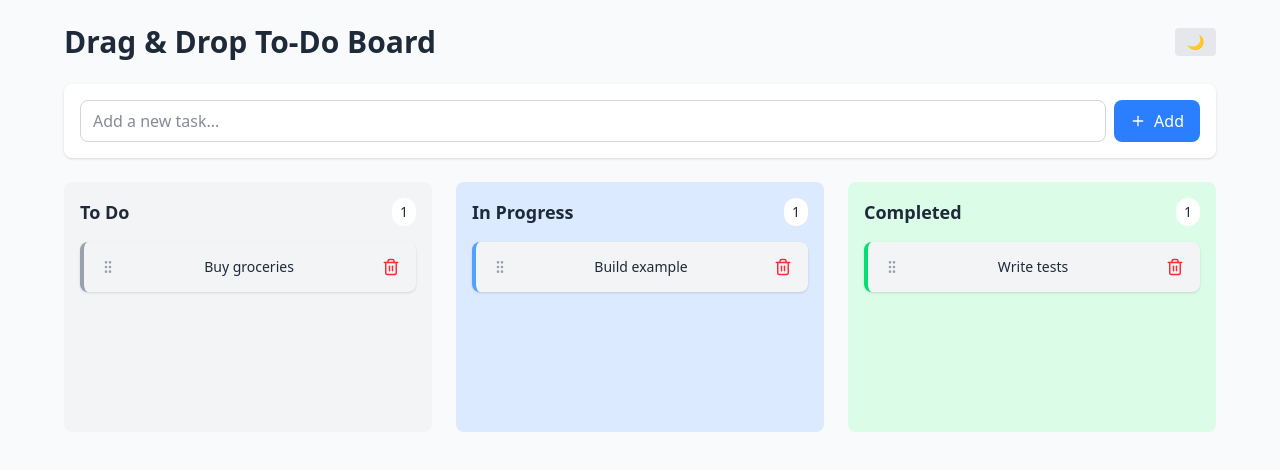
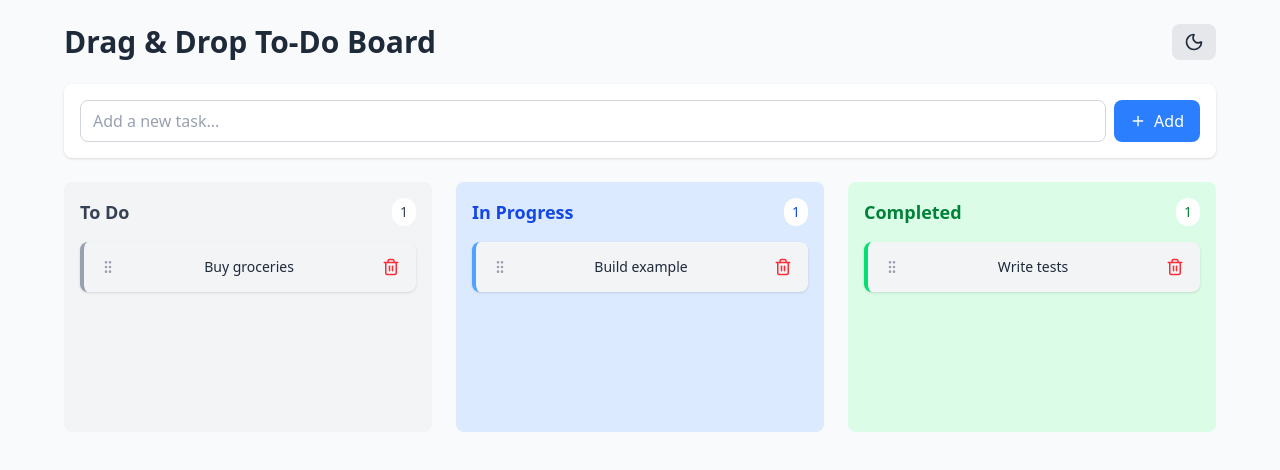
Before and after one commit to Prefna-Vagheni/Drag-Drop-Board, a React (Vite) app: page / in a window 1280 px wide. Shown: the top 470 px of the page. Built offline with nearby package versions, Linux system fonts and the light colour scheme.

Commit message:
Refactored: components

```diff
--- a/src/ui/AppLayout.jsx
+++ b/src/ui/AppLayout.jsx
@@ -1,7 +1,7 @@
 import Header from './Header';
 import Heading from './Heading';
 // import TaskList from './TaskList';
-import Column from './Column';
+import DragDropTodoApp from './DragDropTodoApp';
 // import TestDraDroppaleContainer from './TestDraDroppaleContainer';
 
 function AppLayout() {
@@ -9,7 +9,7 @@ function AppLayout() {
     <div className="w-full h-screen text-gray-800 bg-gray-200">
       {/* <Header /> */}
       {/* <TestDraDroppaleContainer /> */}
-      <Column />
+      <DragDropTodoApp />
 
       {/* <main className="w-full h-screen grid grid-rows-[40px_1fr] grid-cols-3 gap-4 p-3 text-center">
         <Heading>To Do</Heading>
--- a/src/ui/Column.jsx
+++ b/src/ui/DragDropTodoApp.jsx
@@ -9,23 +9,28 @@ import {
   useSensors,
 } from '@dnd-kit/core';
 import { arrayMove, sortableKeyboardCoordinates } from '@dnd-kit/sortable';
-import { Plus, GripVertical } from 'lucide-react';
+import { Plus, GripVertical, Sun, Moon } from 'lucide-react';
 import DroppableColumn from './DroppableColumn';
 import ConfirmDeleteModal from './ConfirmDeleteModal';
 
 const columns = [
-  { id: 'todo', title: 'To Do', bg: 'bg-gray-100', text: 'text-gray-700' },
+  {
+    id: 'todo',
+    title: 'To Do',
+    bg: 'bg-gray-100 dark:bg-gray-800',
+    text: 'text-gray-700 dark:text-gray-200',
+  },
   {
     id: 'inprogress',
     title: 'In Progress',
-    bg: 'bg-blue-100',
-    text: 'text-blue-700',
+    bg: 'bg-blue-100 dark:bg-blue-900/50',
+    text: 'text-blue-700 dark:text-blue-200',
   },
   {
     id: 'completed',
     title: 'Completed',
-    bg: 'bg-green-100',
-    text: 'text-green-700',
+    bg: 'bg-green-100 dark:bg-green-900/50',
+    text: 'text-green-700 dark:text-green-200',
   },
 ];
 
@@ -36,7 +41,6 @@ export default function DragDropTodoApp() {
     return saved
       ? JSON.parse(saved)
       : [
-          // optional initial data (remove if you don't want defaults)
           { id: '1', title: 'Buy groceries', status: 'todo' },
           { id: '2', title: 'Build example', status: 'inprogress' },
           { id: '3', title: 'Write tests', status: 'completed' },
@@ -53,19 +57,27 @@ export default function DragDropTodoApp() {
     useSensor(KeyboardSensor, { coordinateGetter: sortableKeyboardCoordinates })
   );
 
+  // Save tasks to localStorage
   useEffect(() => {
     localStorage.setItem('tasks', JSON.stringify(tasks));
   }, [tasks]);
-  // Dark mode
+
+  // Dark mode initialization
   useEffect(() => {
-    const savedTheme = localStorage.getItem('theme');
+    const savedTheme = localStorage.getItem('darkMode');
+    const prefersDark = window.matchMedia(
+      '(prefers-color-scheme: dark)'
+    ).matches;
 
-    if (savedTheme === 'dark') {
+    // If saved preference exists, use it; otherwise use system preference
+    const shouldBeDark = savedTheme ? savedTheme === 'true' : prefersDark;
+
+    setIsDark(shouldBeDark);
+
+    if (shouldBeDark) {
       document.documentElement.classList.add('dark');
-      setIsDark(true);
     } else {
       document.documentElement.classList.remove('dark');
-      setIsDark(false);
     }
   }, []);
 
@@ -76,12 +88,6 @@ export default function DragDropTodoApp() {
     setActiveId(active.id);
   };
 
-  /**
-   * handleDragOver:
-   * - detect if hovering a column (we register columns with useDroppable)
-   * - or hovering another task (over.id will be that task id)
-   * - if status must change, update tasks and insert the dragging item into the new list
-   */
   const handleDragOver = ({ active, over }) => {
     if (!over) return;
     const activeId = active.id;
@@ -90,43 +96,32 @@ export default function DragDropTodoApp() {
     const activeTask = tasks.find((t) => t.id === activeId);
     if (!activeTask) return;
 
-    // If over is a column id (we register columns as droppable),
-    // set newStatus to that column id.
     const columnHit = columns.find((c) => c.id === overId);
     let newStatus = null;
-    let insertIndex = null; // where to insert in the new status list
+    let insertIndex = null;
 
     if (columnHit) {
       newStatus = columnHit.id;
-      // insert at end of that column's tasks
       const tasksInNew = tasks.filter((t) => t.status === newStatus);
-      insertIndex = tasksInNew.length; // append
+      insertIndex = tasksInNew.length;
     } else {
-      // over is likely an item id
       const overTask = tasks.find((t) => t.id === overId);
       if (overTask) {
         newStatus = overTask.status;
-        // we'll try to insert before the overTask within its column
         const tasksInNew = tasks.filter((t) => t.status === newStatus);
         insertIndex = tasksInNew.findIndex((t) => t.id === overId);
       }
     }
 
-    // If newStatus equals current, nothing to do here
     if (!newStatus || activeTask.status === newStatus) return;
 
-    // Remove active item from the list and re-insert with updated status
     setTasks((prev) => {
-      // remove active
       const withoutActive = prev.filter((t) => t.id !== activeId);
-      // create updated item
       const updatedActive = { ...activeTask, status: newStatus };
 
-      // split lists by status so we can inject
       const result = [];
       for (const col of columns) {
         if (col.id === newStatus) {
-          // items for this column: take existing (without active), then insert updatedActive at insertIndex
           const list = withoutActive.filter((t) => t.status === col.id);
           const before = list.slice(0, insertIndex);
           const after = list.slice(insertIndex);
@@ -139,12 +134,6 @@ export default function DragDropTodoApp() {
     });
   };
 
-  /**
-   * handleDragEnd:
-   * - if dropped over an item in same column -> reorder that column
-   * - if dropped over column or item in different column, the status should already have been updated
-   *   by handleDragOver, so we just clear active
-   */
   const handleDragEnd = ({ active, over }) => {
     setActiveId(null);
     if (!over) return;
@@ -154,7 +143,6 @@ export default function DragDropTodoApp() {
 
     if (!activeTask || !overTask) return;
 
-    // only reorder if they're in the same column
     if (activeTask.status === overTask.status) {
       const status = activeTask.status;
       const columnTasks = tasks.filter((t) => t.status === status);
@@ -164,7 +152,6 @@ export default function DragDropTodoApp() {
       if (oldIndex !== -1 && newIndex !== -1 && oldIndex !== newIndex) {
         const newColumnOrder = arrayMove(columnTasks, oldIndex, newIndex);
 
-        // reconstruct global tasks by replacing that column block
         const newTasks = [];
         for (const col of columns) {
           if (col.id === status) {
@@ -197,34 +184,38 @@ export default function DragDropTodoApp() {
     setTasks((prev) => prev.filter((task) => task.id !== id));
     setTaskToDelete(null);
   };
+
   const cancelDelete = () => setTaskToDelete(null);
+
   const toggleDarkMode = () => {
-    if (isDark) {
+    const newMode = !isDark;
+    setIsDark(newMode);
+    localStorage.setItem('darkMode', newMode.toString());
+
+    if (newMode) {
+      document.documentElement.classList.add('dark');
+    } else {
       document.documentElement.classList.remove('dark');
-      localStorage.setItem('theme', 'light');
-    } else {
-      document.documentElement.classList.add('dark');
-      localStorage.setItem('theme', 'dark');
     }
-    setIsDark(!isDark);
   };
 
   return (
-    <div className="p-6 bg-gray-50 dark:bg-gray-900 min-h-screen">
+    <div className="p-6 bg-gray-50 dark:bg-gray-900 min-h-screen transition-colors">
       <div className="max-w-6xl mx-auto">
         <div className="flex justify-between items-center mb-6">
-          <h1 className="text-3xl font-bold text-gray-800 dark:text-gray-100 ">
+          <h1 className="text-3xl font-bold text-gray-800 dark:text-gray-100">
             Drag & Drop To-Do Board
           </h1>
           <button
             onClick={toggleDarkMode}
-            className=" top-4 right-4 bg-gray-200 dark:bg-gray-700 dark:text-gray-50 px-3 py-1 rounded text-sm cursor-pointer"
+            className="bg-gray-200 dark:bg-gray-700 text-gray-800 dark:text-gray-100 px-3 py-2 rounded-lg hover:bg-gray-300 dark:hover:bg-gray-600 transition-colors"
+            aria-label="Toggle dark mode"
           >
-            {isDark ? '☀️' : '🌙'}
+            {isDark ? <Sun size={20} /> : <Moon size={20} />}
           </button>
         </div>
 
-        <div className="bg-white dark:bg-gray-800 p-4 rounded-lg shadow-sm mb-6">
+        <div className="bg-white dark:bg-gray-800 p-4 rounded-lg shadow-sm mb-6 transition-colors">
           <div className="flex gap-2">
             <input
               type="text"
@@ -232,11 +223,11 @@ export default function DragDropTodoApp() {
               onChange={(e) => setNewTask(e.target.value)}
               onKeyDown={onKeyDown}
               placeholder="Add a new task..."
-              className="flex-1 px-3 py-2 bg-white dark:bg-gray-700 border border-gray-300 dark:border-gray-600 text-gray-900 dark:text-gray-100 rounded-lg focus:outline-none focus:ring-2 focus:ring-blue-500"
+              className="flex-1 px-3 py-2 bg-white dark:bg-gray-700 border border-gray-300 dark:border-gray-600 text-gray-900 dark:text-gray-100 placeholder:text-gray-400 dark:placeholder:text-gray-500 rounded-lg focus:outline-none focus:ring-2 focus:ring-blue-500 transition-colors"
             />
             <button
               onClick={addTask}
-              className="bg-blue-500 dark:text-gray-400 hover:bg-blue-600 text-white px-4 py-2 rounded-lg flex items-center gap-2 transition-colors"
+              className="bg-blue-500 hover:bg-blue-600 text-white px-4 py-2 rounded-lg flex items-center gap-2 transition-colors"
             >
               <Plus size={16} />
               Add
@@ -258,7 +249,7 @@ export default function DragDropTodoApp() {
                 id={col.id}
                 title={col.title}
                 bgColor={col.bg}
-                text={col.text}
+                textColor={col.text}
                 tasks={getTasksByStatus(col.id)}
                 onDelete={setTaskToDelete}
               />
@@ -267,12 +258,15 @@ export default function DragDropTodoApp() {
 
           <DragOverlay>
             {activeTask ? (
-              <div className="bg-white p-3 rounded-lg shadow-lg border-l-4 border-l-blue-400">
+              <div className="bg-white dark:bg-gray-700 p-3 rounded-lg shadow-lg border-l-4 border-l-blue-400 transition-colors">
                 <div className="flex items-center justify-between">
-                  <span className="text-sm font-medium text-gray-800">
+                  <span className="text-sm font-medium text-gray-800 dark:text-gray-100">
                     {activeTask.title}
                   </span>
-                  <GripVertical size={14} className="text-gray-400" />
+                  <GripVertical
+                    size={14}
+                    className="text-gray-400 dark:text-gray-300"
+                  />
                 </div>
               </div>
             ) : null}
--- a/src/ui/DroppableColumn.jsx
+++ b/src/ui/DroppableColumn.jsx
@@ -18,7 +18,7 @@ export default function DroppableColumn({
   return (
     <div
       ref={setDroppableNodeRef}
-      className={`${bgColor} dark:bg-gray-800 p-4 rounded-lg h-[250px] overflow-y-auto`}
+      className={`${bgColor}  p-4 rounded-lg h-[250px] overflow-y-auto`}
     >
       <div className="flex items-center justify-between mb-4">
         <h2 className={`font-semibold text-lg ${textColor} dark:text-gray-100`}>
@@ -45,7 +45,7 @@ export default function DroppableColumn({
             />
           ))}
           {tasks.length === 0 && (
-            <div className="text-gray-500 text-center py-8 text-sm">
+            <div className="text-gray-500 dark:text-gray-400 text-center py-8 text-sm">
               No tasks yet. Drop a new one here
             </div>
           )}
```
